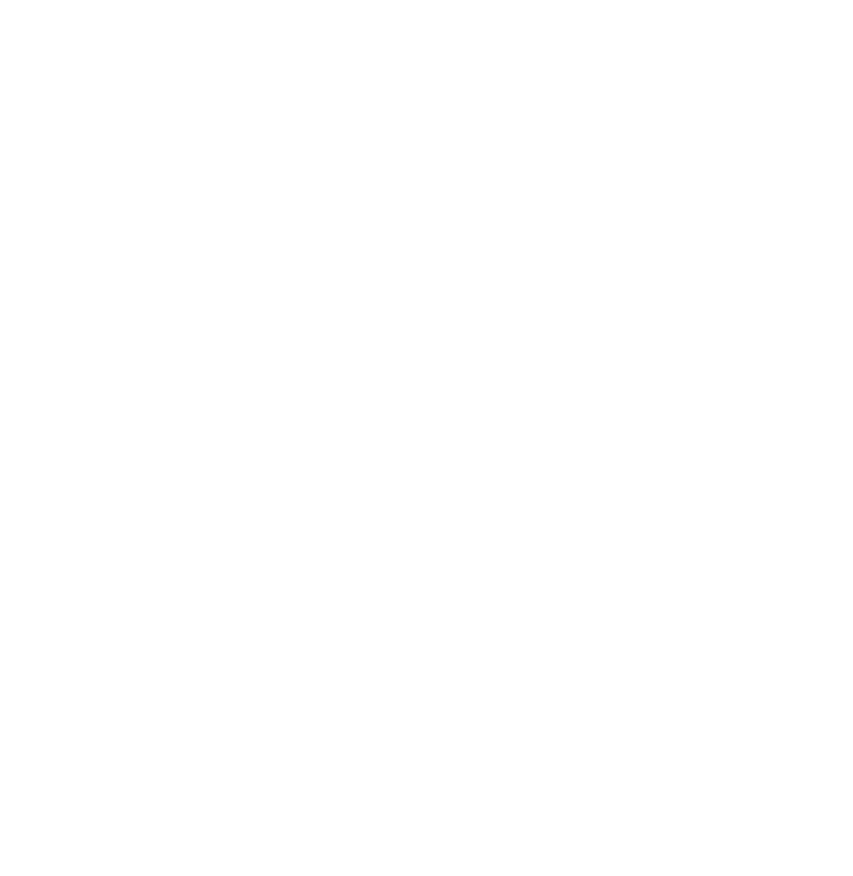
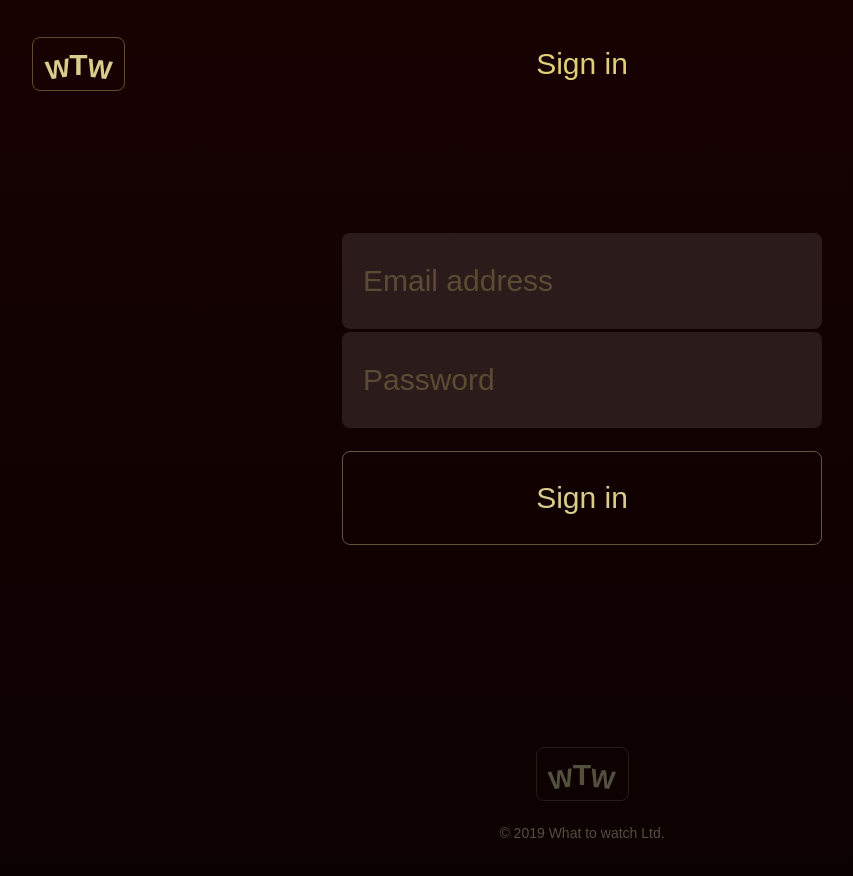
Before and after one commit to iAndreiAbramov/1558623-what-to-watch-8, a React (Create React App) app in the folder project/: page /login in a window 1280 px wide. Before the commit this address had no page. Shown: the top 876 px of the page, without its empty margins (58-911 px from the left). Before the commit the page ends 800 px from the top, so only its background shows below. Built offline with nearby package versions, Linux system fonts and the light colour scheme.

Commit message:
LoginPage component and route to it created

```diff
--- a/project/src/components/app/app.tsx
+++ b/project/src/components/app/app.tsx
@@ -1,11 +1,13 @@
 import React from 'react';
 import { Routes, Route } from 'react-router-dom';
 import HomePage from '../home-page/home-page';
+import LoginPage from '../login-page/login-page';
 
 function App(): JSX.Element {
   return (
     <Routes>
       <Route path='/' element={ <HomePage /> } />
+      <Route path='/login' element={ <LoginPage /> } />
     </Routes>
   );
 }
--- /dev/null
+++ b/project/src/components/login-page/login-page.tsx
@@ -0,0 +1,102 @@
+import React from 'react';
+
+function LoginPage() {
+  return (
+    <>
+      <div className="visually-hidden">
+        <svg xmlns="http://www.w3.org/2000/svg" xlinkHref="http://www.w3.org/1999/xlink">
+          <symbol id="add" viewBox="0 0 19 20">
+            <title>+</title>
+            <desc>Created with Sketch.</desc>
+            <g id="Page-1" stroke="none" strokeWidth="1" fill="none" fillRule="evenodd">
+              <polygon id="+" fill="#EEE5B5"
+                points="10.777832 11.2880859 10.777832 19.5527344 8.41650391 19.5527344 8.41650391 11.2880859 0.627929688 11.2880859 0.627929688 8.92675781 8.41650391 8.92675781 8.41650391 0.662109375 10.777832 0.662109375 10.777832 8.92675781 18.5664062 8.92675781 18.5664062 11.2880859"
+              />
+            </g>
+          </symbol>
+          <symbol id="full-screen" viewBox="0 0 27 27">
+            <path fillRule="evenodd" clipRule="evenodd" d="M23.8571 0H16V3.14286H23.8571V11H27V3.14286V0H23.8571Z"
+              fill="#FFF9D9" fillOpacity="0.7"
+            />
+            <path fillRule="evenodd" clipRule="evenodd"
+              d="M27 23.8571V16H23.8571V23.8571H16V27H23.8571H27L27 23.8571Z" fill="#FFF9D9" fillOpacity="0.7"
+            />
+            <path fillRule="evenodd" clipRule="evenodd"
+              d="M0 3.14286L0 11H3.14286L3.14286 3.14286L11 3.14286V0H3.14286H0L0 3.14286Z" fill="#FFF9D9"
+              fillOpacity="0.7"
+            />
+            <path fillRule="evenodd" clipRule="evenodd"
+              d="M3.14286 27H11V23.8571H3.14286L3.14286 16H0L0 23.8571V27H3.14286Z" fill="#FFF9D9" fillOpacity="0.7"
+            />
+          </symbol>
+          <symbol id="in-list" viewBox="0 0 18 14">
+            <path fillRule="evenodd" clipRule="evenodd"
+              d="M2.40513 5.35353L6.1818 8.90902L15.5807 0L18 2.80485L6.18935 14L0 8.17346L2.40513 5.35353Z"
+              fill="#EEE5B5"
+            />
+          </symbol>
+          <symbol id="pause" viewBox="0 0 14 21">
+            <title>Artboard</title>
+            <desc>Created with Sketch.</desc>
+            <g id="Artboard" stroke="none" strokeWidth="1" fill="none" fillRule="evenodd">
+              <polygon id="Line" fill="#EEE5B5" fillRule="nonzero"
+                points="0 -1.11910481e-13 4 -1.11910481e-13 4 21 0 21"
+              />
+              <polygon id="Line" fill="#EEE5B5" fillRule="nonzero"
+                points="10 -1.11910481e-13 14 -1.11910481e-13 14 21 10 21"
+              />
+            </g>
+          </symbol>
+        </svg>
+      </div>
+
+      <div className="user-page">
+        <header className="page-header user-page__head">
+          <div className="logo">
+            <a href="main.html" className="logo__link">
+              <span className="logo__letter logo__letter--1">W</span>
+              <span className="logo__letter logo__letter--2">T</span>
+              <span className="logo__letter logo__letter--3">W</span>
+            </a>
+          </div>
+
+          <h1 className="page-title user-page__title">Sign in</h1>
+        </header>
+
+        <div className="sign-in user-page__content">
+          <form action="#" className="sign-in__form">
+            <div className="sign-in__fields">
+              <div className="sign-in__field">
+                <input className="sign-in__input" type="email" placeholder="Email address" name="user-email" id="user-email" />
+                <label className="sign-in__label visually-hidden" htmlFor="user-email">Email address</label>
+              </div>
+              <div className="sign-in__field">
+                <input className="sign-in__input" type="password" placeholder="Password" name="user-password" id="user-password" />
+                <label className="sign-in__label visually-hidden" htmlFor="user-password">Password</label>
+              </div>
+            </div>
+            <div className="sign-in__submit">
+              <button className="sign-in__btn" type="submit">Sign in</button>
+            </div>
+          </form>
+        </div>
+
+        <footer className="page-footer">
+          <div className="logo">
+            <a href="main.html" className="logo__link logo__link--light">
+              <span className="logo__letter logo__letter--1">W</span>
+              <span className="logo__letter logo__letter--2">T</span>
+              <span className="logo__letter logo__letter--3">W</span>
+            </a>
+          </div>
+
+          <div className="copyright">
+            <p>© 2019 What to watch Ltd.</p>
+          </div>
+        </footer>
+      </div>
+    </>
+  );
+}
+
+export default LoginPage;
```
